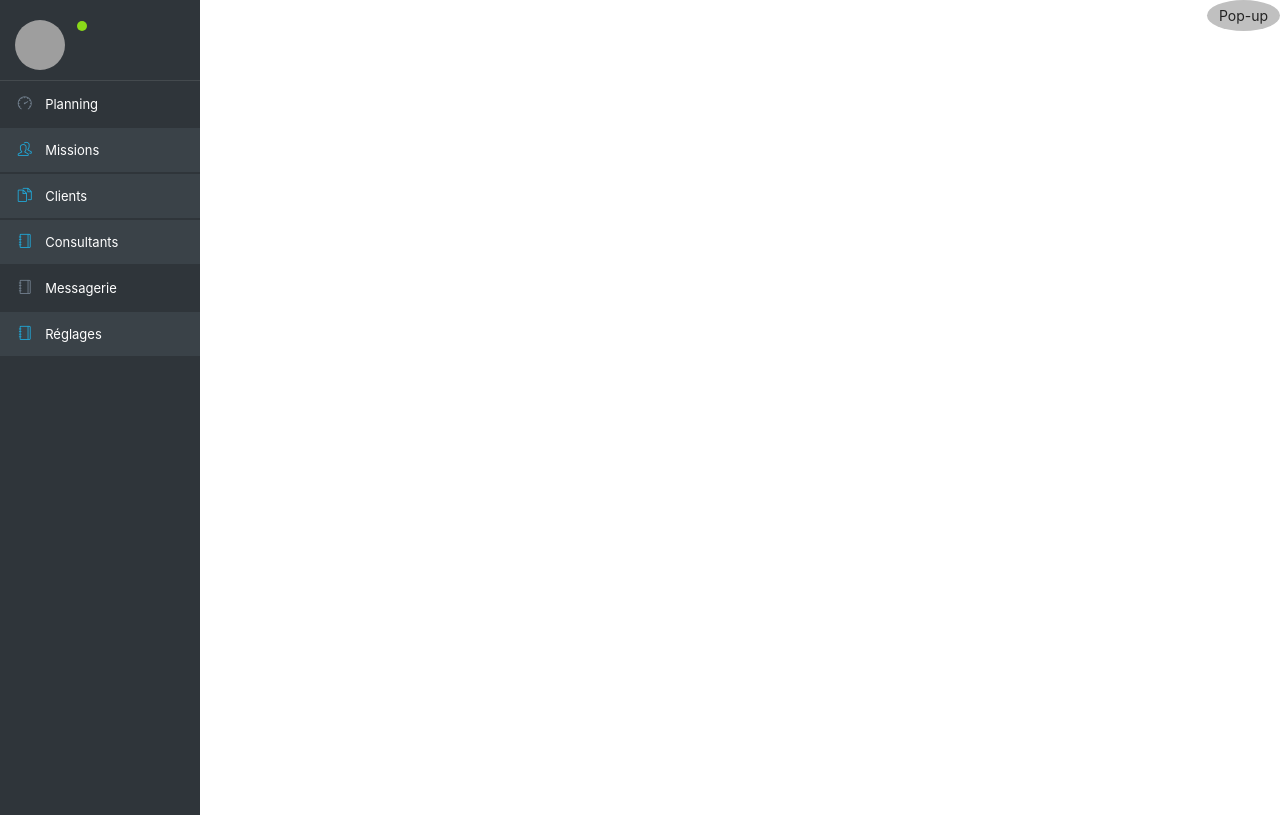
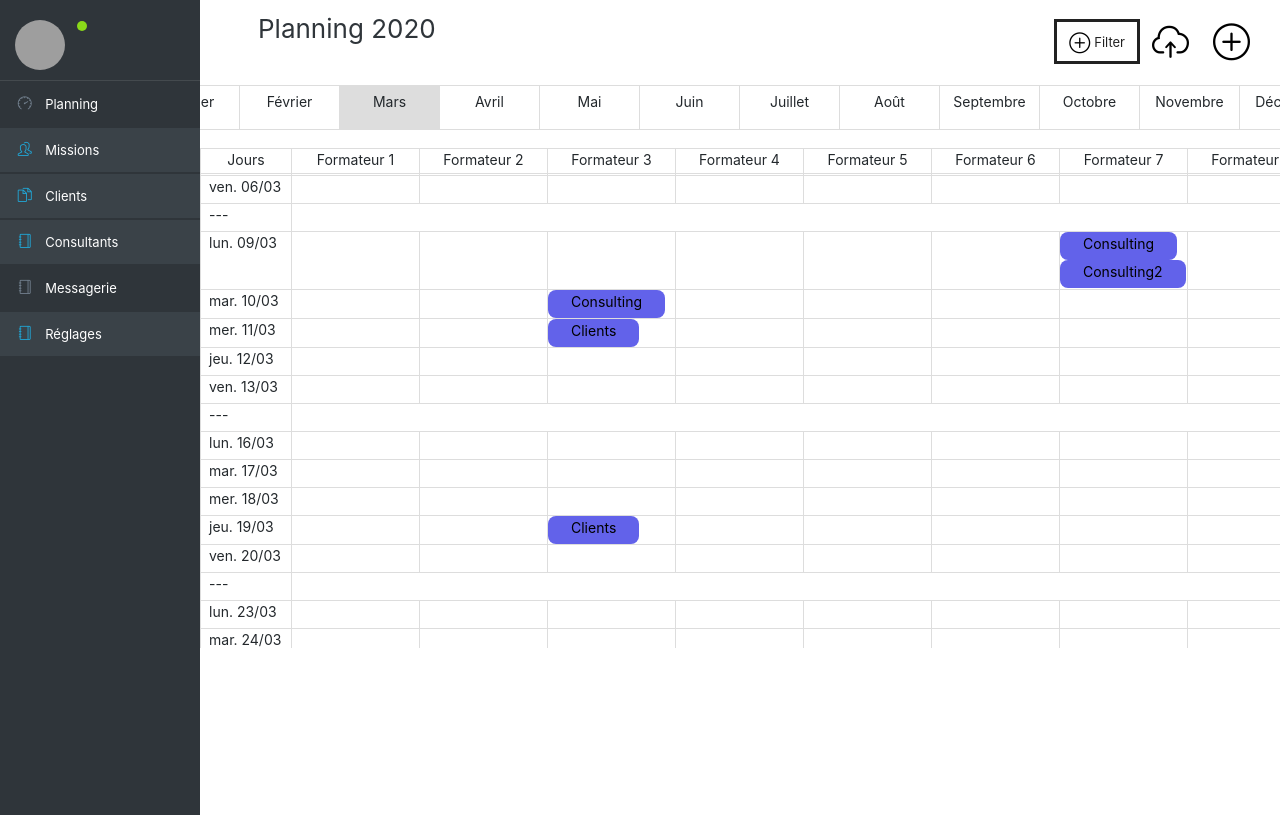
Before and after one commit to Pollo9/sherpa_consulting_planning_project, a Django app: page / in a window 1280 px wide. Shown: the part 55-870 px from the top of the page. Run offline with Django 3.2, Linux system fonts and the light colour scheme; data comes from the database, SQL or seed files in the repository; both versions use the stored data as it was after the commit; some libraries are stand-ins or nearby versions; grey boxes are pictures that could not be loaded.

Commit message:
last commit before new database
Signed-off-by: LucaSappey <lucas.sappey@yahoo.fr>

```diff
--- a/planning/forms.py
+++ b/planning/forms.py
@@ -1 +1,14 @@
 from django import forms
+import datetime
+from .models import *
+
+
+
+class DateInput(forms.DateInput):
+	input_type = 'datetime-local'
+
+class ajouter_missionForm(forms.Form):
+	nom = forms.CharField(label='nom', max_length=100)
+	description = forms.CharField(label='description', max_length=100)
+	formateur = forms.CharField(label='formateur', max_length=100)
+	date = forms.DateTimeField(initial=datetime.date.today, widget=DateInput)
--- a/planning/templates/planning.html
+++ b/planning/templates/planning.html
@@ -3,9 +3,6 @@
 
 {% block link %}
 <link href="{% static 'planning/css/planning.css' %}" rel="stylesheet">
-<link href="{% static 'planning/css/core/main.css' %}" rel="stylesheet" />
-<link href="{% static 'planning/css/daygrid/main.css' %}" rel="stylesheet" />
-<link href="{% static 'planning/css/timegrid/main.css' %}" rel="stylesheet" />
 {% endblock %}
 
 {% block content %}
@@ -47,11 +44,11 @@
 					</a>
 				</li>
 				<li class="titre_buttons">
-					<a href="#" data-toggle="modal" data-target="#terms-txt" style="cursor: pointer;float: right;color: #222;padding: 5px 12px 5px 12px;border-radius: 100%;"><em style="color: black;font-size: 37px;" class="icon-cloud-upload"></em>
+					<a href="#" data-toggle="modal" data-target="#terms-txt2" style="cursor: pointer;float: right;color: #222;padding: 5px 12px 5px 12px;border-radius: 100%;"><em style="color: black;font-size: 37px;" class="icon-cloud-upload"></em>
 					</a>
 				</li>
 				<li class="titre_buttons">
-					<a href="#" data-toggle="modal" data-target="#terms-txt" style="cursor: pointer;float: right;color: #222;padding: 5px 12px 5px 12px;border-radius: 100%;"><em style="color: black;font-size: 37px;" class="icon-plus"></em>
+					<a href="#" data-toggle="modal" data-target="#add_mission" style="cursor: pointer;float: right;color: #222;padding: 5px 12px 5px 12px;border-radius: 100%;"><em style="color: black;font-size: 37px;" class="icon-plus"></em>
 					</a>
 				</li>
 			</span>
@@ -146,33 +143,54 @@
 </section>
 
 <!-- forme d'une mission dans le planning -->
-<!-- <button id="1-17/2" class="missions" data-toggle="modal" data-target="#terms-txt"> Lorem Ipsum </button> -->
+<!-- <button class="missions" data-toggle="modal" data-target="#terms-txt"> Lorem Ipsum </button> -->
 
 
 <!-- Template de la pop-up -->
 <i class="icone-plus"></i>
-<div class="modal fade" id="terms-txt" tabindex="-1" role="dialog" aria-labelledby="termsLabel" aria-hidden="true">
+<div class="modal fade" id="add_mission" tabindex="-1" role="dialog" aria-labelledby="termsLabel" aria-hidden="true">
 	<div class="modal-dialog modal-dialog-centered">
 		<div class="modal-content">
 			<div class="modal-header">
-				<h4 class="modal-title" id="termsLabel">Les détails de la simulation</h4>
+				<h4 class="modal-title" id="termsLabel">Ajouter une mission</h4>
 				<button type="button" class="close" data-dismiss="modal" aria-hidden="true">&times;</button>
 			</div>
 			<div class="modal-body">
-				<p>Prix du/des produit(s) TTC: <b style="float: right;">{{prix_total_projet_sans_aide}}€</b></p>
-				{% if prime_cdp != 0 %}
-				<p>Déduction de l'aides CoupDepouce: <b style="float: right;color: #155724">- {{prime_cdp}}€</b></p>
-				<p style="font-size: 10px;margin-top: -25px;"><b>*Directement déduite du devis.</b></p>
-				{% endif %}
-				<hr>
-				<p>Total TTC sur le bon de commande: <b style="float: right;">{{prix_avec_aide_et_suplement}}€</b></p>
-				{% if prime_mpr != 0 %}
-				<hr>
-				<p>Éligible à l'aide MaPrimeRénov : <b style="float: right;color: #155724">- {{prime_mpr}}€</b></p>
-				<p style="font-size: 10px;margin-top: -25px;">Site : <a href="https://www.maprimerenov.gouv.fr/">www.maprimerenov.gouv.fr</a></p>
-				{% endif %}
-				<hr>
-				<p>Total TTC après déduction des aides: <b style="float: right;">{{prix_total}}€</b></p>
+				<!-- <form class="add_form" method="post" action="{% url 'planning' %}"> {% csrf_token %}
+					<label>Titre</label>
+					<input type="text" name="titre" id="titre_mission">
+
+					<label>Consultant</label>
+					<input type="consultant" name="consultant" id="consultant_mission">
+
+					<label>Date</label>
+					<input type="date" name="date" id="date_mission" value="{% now 'Y-m-d' %}">
+					<input type="submit" name="ajouter_mission" value="Ajouter">
+				</form> -->
+				<!-- <form action="{% url 'planning' %}" method="post" enctype="multipart/form-data">
+				    {% csrf_token %}
+				    {{ form.as_p }}
+				    <input type="submit" name="ajouter_mission" value="Submit">
+				</form> -->
+				<form action="{% url 'planning' %}" method="post" enctype="multipart/form-data">
+				    {% csrf_token %}
+				    <p>
+				    	<label for="id_nom">Nom&nbsp;:</label>
+				    	<input type="text" name="nom" value=" " maxlength="400" required="" id="id_nom">
+				    </p>
+					<p>
+						<label for="id_description">Description&nbsp;:</label> <textarea name="description" required="" rows="10" id="id_description" cols="40" style="margin-top: 2px; margin-bottom: 2px; height: 137px;"></textarea></p>
+					<p>
+						<label for="id_formateur">Formateur&nbsp;:</label>
+						<input type="text" name="formateur" value=" " maxlength="400" required="" id="id_formateur">
+					</p>
+					<p>
+						<label for="id_date">Date d'envoi&nbsp;:</label>
+						<input type="datetime-local" name="date" required="" id="id_date">
+					</p>
+
+					<input type="submit" name="ajouter_mission" value="Submit">
+				</form>
 			</div>
 			<div class="modal-footer">
 				<button type="button" class="btn_1" data-dismiss="modal">Fermer</button>
@@ -181,6 +199,7 @@
 
 	</div>
 </div>
+
 
 {% endblock %}
 
@@ -196,7 +215,7 @@
 
 	// permet le fonctionnement de la fonction "on arrive sur ojd quand on charge la page"
 	let jours_lettres_ojd = moment().format("ddd");
-	var today = -2;
+	var today = -1;
 
 	if(jours_lettres_ojd[0] == 's') // si on est samedi on avance de 2 jours pour afficher lundi qui arrive
 		today -= 1;
@@ -223,7 +242,7 @@
 	function loadTab(nombre_jours_affiches_passe, nombre_jours_affiches_futur){
 		for (let i = nombre_jours_affiches_passe ; i < nombre_jours_affiches_futur; i++) { // nombre de jours chargés
 
-			// incrémentation d'une ligne (de cases)
+			// PARENTS D'UNE LIGNE -> ON Y FOUT LES CASES APRES
 			var parent_line_grid = [`<div class="line_grids" id="line_grids` + i + `"></div>`];
 			parent_line_grid.push();
 			document.getElementById("grids").insertAdjacentHTML('beforeend', parent_line_grid);
@@ -231,29 +250,94 @@
 			// variables pour les dates
 		  	let jours_lettres = moment().add(i,'days').format("ddd"); // ex : lun.
 		  	let jours_chiffres = moment().add(i,'days').format("DD"); // 01,02,...,31
-		  	let mois = moment().add(i,'days').format("M"); // 1,2,...,12
-		  	let annee = moment().add(i,'days').format("YYYY"); // 1,2,...,12
+		  	let mois = moment().add(i,'days').format("MM"); // 01,02,...,12
+		  	let mois_one_num = moment().add(i,'days').format("M"); // 1,2,...,12
+		  	let annee = moment().add(i,'days').format("YYYY"); // 98,99,00,...,19,20
 
-		  	// incrémentation des cases dans une ligne
+		  	var nbr_missions = 0;
+		  	var nbr_mission_oneDay = 0;
+		  	var nbr_mission_oneDay_max = 0;
+		  	var date_mission_case = annee.toString() + '-'+  mois.toString() + '-' + jours_chiffres.toString();
+
+		  	var formateur_mission_bdd = "";
+		  	// on cherche a savoir le nbr de missions maximale contenu dans une journée pour adapter la taille des cases
 		  	{% for formateur in formateurs %}
-		  		var grid = [`<div class="grid" id="` + "{{ formateur.nom }}" + `-` + jours_lettres.toString() + `-` + jours_chiffres.toString() + `"><label style="opacity:0;">Invisible</label></div>`];
-				grid.push();
-				document.getElementById("line_grids" + i ).insertAdjacentHTML('beforeend', grid);
+		  		var formateur_mission_bdd = '';
+		  		{% for mission in missions %}
+		  			var date_heure_mission_bdd = "{{ mission.date }}"; // DATE + HEURE DE LA MISSION DANS LA BASE DE DONNEE (2020-02-26 17:30:00)
+		  			var date_mission_bdd = date_heure_mission_bdd.substring(0,10); //ON RECUPERE QUE LA DATE (2020-02-26)
+		  			var formateur_mission_case = "{{ formateur.nom }}";
+
+		  			if (date_mission_case == date_mission_bdd && ("{{ mission.formateur }}" == formateur_mission_bdd && formateur_mission_case == "{{ mission.formateur }}" || nbr_mission_oneDay == 0 && formateur_mission_case == "{{ mission.formateur }}")) {
+						nbr_mission_oneDay += 1;
+					}
+					formateur_mission_bdd = "{{ mission.formateur }}";
+				{% endfor %}
+				nbr_mission_oneDay_max = Math.max(nbr_mission_oneDay, nbr_mission_oneDay_max);
+				nbr_mission_oneDay = 0;
+
 			{% endfor %}
 
 
+			var height_ligne = nbr_mission_oneDay_max * 28 + nbr_mission_oneDay_max;
+			if(nbr_mission_oneDay_max == 0 || nbr_mission_oneDay_max == 1)
+				height_ligne = 28 + nbr_mission_oneDay_max ;
+
+
+		  	// CASES DANS UNE LIGNE
+		  	{% for formateur in formateurs %}
+		  		var present = false;
+		  		var one_mission_grid = [];
+		  		{% for mission in missions %}
+
+		  			nbr_missions += 1; //fonction modifs mission
+		  			var date_mission_case = annee.toString() + '-'+  mois.toString() + '-' + jours_chiffres.toString(); // DATE DE LA LIGNE DU PLANING OU ON SE SITUE
+		  			var date_heure_mission_bdd = "{{ mission.date }}"; // DATE + HEURE DE LA MISSION DANS LA BASE DE DONNEE (2020-02-26 17:30:00)
+		  			var date_mission_bdd = date_heure_mission_bdd.substring(0,10); //ON RECUPERE QUE LA DATE (2020-02-26)
+
+		  			var formateur_mission_case = "{{ formateur.nom }}";
+		  			var formateur_mission_bdd = "{{ mission.formateur }}";
+		  			if (date_mission_case == date_mission_bdd && formateur_mission_case == formateur_mission_bdd) {
+						var present = true;
+						var nom_mission = "{{ mission.nom }}"; //PERMET D'AFFICHER LE NOM DE LA MISSION SUR LE PLANNING
+						var id_mission = "{{ mission.id }}"; //MODIFIER UNE MISSION
+						one_mission_grid.push([`<button draggable="true" id="mission_` + id_mission + `" class="missions" data-toggle="modal" data-target="#add_mission"> ` + nom_mission + ` </button>`]);
+					}
+
+				{% endfor %}
+				if (present) {
+					var id_grid = "{{ formateur.nom }}" + '/' + jours_chiffres.toString() + '/' + mois.toString()  + '/' + annee.toString();
+					var grid = [`<div class="grid" style="height:` + height_ligne + `px;" id="` + id_grid + `"></div>`];
+
+					grid.push();
+					document.getElementById("line_grids" + i ).insertAdjacentHTML('beforeend', grid);
+
+					for (let m = 0 ; m < one_mission_grid.length ; m++) {
+ 						document.getElementById(id_grid).insertAdjacentHTML('beforeend', one_mission_grid[m]);
+					}
+				}
+				else{
+					var grid = [`<div class="grid" style="height:` + height_ligne + `px;" id="` + "{{ formateur.nom }}" + `/` + jours_chiffres.toString() + `/` + mois.toString()  + `/` + annee.toString() + `"></div>`];
+					grid.push();
+					document.getElementById("line_grids" + i ).insertAdjacentHTML('beforeend', grid);
+				}
+
+			{% endfor %}
+
+
+			// CASES DATES GUAUCHES
 		  	month_j_moins1 = moment().add(i-1,'days').format("M"); // on recupère le mois du jour d'avant
 		  	month_j_moins3 = moment().add(i-3,'days').format("M"); // cas du lundi
-		  	if(month_j_moins1 != mois || jours_lettres[0] == 'l' && month_j_moins3 != mois){ // si le mois du jours d'avant est différent du jour même dans la var "mois" ou on est lundi est le vendredi avant le lundi est un mois différent
-				var new_code = [`<div id="mois_` + mois +  `" class="jours"><span class="texte_jours">` + jours_lettres.toString() +`   `  + jours_chiffres.toString() + "/"  + mois.toString() + `</span></div>`]; // on ajoute un id pour le fonctionnement du chgmt de mois lors du scroll
+		  	if(month_j_moins1 != mois_one_num || jours_lettres[0] == 'l' && month_j_moins3 != mois_one_num){ // si le mois du jours d'avant est différent du jour même dans la var "mois" ou on est lundi est le vendredi avant le lundi est un mois différent
+				var new_code = [`<div id="mois_` + mois_one_num +  `" class="jours" style="height:` + height_ligne + `px;"><span class="texte_jours">` + jours_lettres.toString() +`   `  + jours_chiffres.toString() + "/"  + mois_one_num.toString() + `</span></div>`]; // on ajoute un id pour le fonctionnement du chgmt de mois lors du scroll
 		  	}
 		  	else{
 		  		if(i == today){ // si on est au jour d'ojd, on le caractérise dans l'id (permet le fonctionnement de l'option "j'arrive sur ojd quand je charge la page")
-					var new_code = [`<div id="today" class="jours"><span class="texte_jours">` + jours_lettres.toString() +`   `  + jours_chiffres.toString() + "/"  + mois.toString() + `</span></div>`];
+					var new_code = [`<div id="today" class="jours" style="height:` + height_ligne + `px;"><span class="texte_jours">` + jours_lettres.toString() +`   `  + jours_chiffres.toString() + "/"  + mois.toString() + `</span></div>`];
 				}
 				else{
 				// Création et implémentation de la date (bord guauche du planning)
-		  		var new_code = [`<div class="jours"><span class="texte_jours">` + jours_lettres.toString() +`   `  + jours_chiffres.toString() + "/"  + mois.toString() + `</span></div>`];
+		  		var new_code = [`<div class="jours" style="height:` + height_ligne + `px;"><span class="texte_jours">` + jours_lettres.toString() +`   `  + jours_chiffres.toString() + "/"  + mois.toString() + `</span></div>`];
 				}
 		  	}
 
@@ -279,14 +363,13 @@
 				space_line.push();
 				document.getElementById("first_table").insertAdjacentHTML('beforeend',space_line);
 				i+=2; // pas de weekend donc on passe directement au lundi
-
 		  	}
 		}
 	}
 
 	var nombre_lignes_total = (-nombre_jours_affiches_passe) + nombre_jours_affiches_futur - nbre_weekend; // permet de calculer le nombre de lignes exact (en enlevant une ligne à chaque weekend, une ligne car on implémente une ligne vide)
+	loadTab(nombre_jours_affiches_passe, nombre_jours_affiches_futur); //on implemente le premier chargement du planning
 
-	loadTab(nombre_jours_affiches_passe, nombre_jours_affiches_futur); //on implemente le premier chargement du planning
 
 	function deleteFirstElements(){	// SUPPRESSION DE LA MOITIE DES PREMIERESCASES
 
@@ -299,13 +382,16 @@
 
 	}
 
-	//quand on atteint le bottom du scroll on charge les nouvelles données
+	//quand on atteint le bottom du scroll on charge les nouvelles données (suppression + ajout de lignes)
 	jQuery(function($) {
 		$('#table').on('scroll', function() {
 			if($(this).scrollTop() + $(this).innerHeight() >= $(this)[0].scrollHeight) {
 				deleteFirstElements();
 				var nbr = nombre_jours_affiches_futur + nombre_lignes_total / 2 + nbre_weekend;
 			    loadTab(nombre_jours_affiches_futur, nbr);
+			    nombre_jours_affiches_passe = nombre_jours_affiches_futur;
+			    nombre_jours_affiches_futur = nbr;
+			    nbre_weekend = 0;
 			}
 		})
 	});
@@ -314,11 +400,21 @@
 	$(window).bind('mousewheel', function(event) {
 		if (event.originalEvent.wheelDelta >= 0) { // scroll vers le haut (donc les dates descendent)
 
-		    console.log('Scroll up');
+		    // console.log('Scroll up');
 		    for (var i = 1; i <= 12 ; i++) {
+
 		    	var mois = document.getElementById("mois_" + i);
-		    	var div_top = document.getElementById("case_jours");
-		    	var offsetTop_mois = mois.offsetTop; // calcul la distance entre les haut du tableau et la mois visé
+		    	try {
+		    		var div_top = document.getElementById("case_jours");
+				  	var offsetTop_mois = mois.offsetTop; // calcul la distance entre les haut du tableau et la mois visé
+				}
+				catch(error) {
+				  	console.log("Ok");
+
+				  // expected output: ReferenceError: nonExistentFunction is not defined
+				  // Note - error messages will vary depending on browser
+				}
+
 		    	var offsetTop_top = div_top.offsetTop; // calcul la distance entre les haut du tableau et la case jours
 		    	var diff_bottom_top = offsetTop_mois - offsetTop_top;  // calcul de la distance entre la div visée et la case "Jours" (parait inutilie mais fait fonctionner le bail)
 				if (document.getElementById(i).className == "mois this_month" && diff_bottom_top > 300) {
@@ -334,11 +430,19 @@
 		}
 		else {	 // scroll vers le bas (donc les dates montent)
 
-		    console.log('Scroll down');
-		    for (var i = 1; i <= 12 ; i++) {
+		    // console.log('Scroll down');
+		    for (var i = 1 ; i <= 12 ; i++) {
 		    	var mois = document.getElementById("mois_" + i);
-		    	var div_top = document.getElementById("case_jours");
-		    	var offsetTop_mois = mois.offsetTop;
+		    	try {
+		    		var div_top = document.getElementById("case_jours");
+				  	var offsetTop_mois = mois.offsetTop; // calcul la distance entre les haut du tableau et la mois visé
+				}
+				catch(error) {
+					console.log("Ok");
+
+				  // expected output: ReferenceError: nonExistentFunction is not defined
+				  // Note - error messages will vary depending on browser
+				}
 		    	var offsetTop_top = div_top.offsetTop;
 		    	var diff_bottom_top = offsetTop_mois - offsetTop_top;  // calcul de la distance entre la div visée et la case "Jours"
 		    	if (diff_bottom_top  <= 300 && diff_bottom_top  > 0 && document.getElementById(i).className != "mois this_month") {
@@ -352,6 +456,8 @@
 	});
 
 
+
+
 	// lors du chargement de la page, on arrive directement sur le jour d'ojd
 	var today = document.getElementById("today"); // !!!!!! PROBLEME LE DIMANCHE OU QUAND TODAY + CHGM DE MOIS
   	today.scrollIntoView();
--- a/planning/urls.py
+++ b/planning/urls.py
@@ -2,7 +2,7 @@ from django.conf.urls import url
 from . import views
 
 urlpatterns = [
-	    url(r'^$', views.index, name='index'),
+	    url(r'^$', views.planning, name='planning'),
 	    url(r'^messagerie/$', views.messagerie, name='messagerie'),
 	    url(r'^messagerie/(?P<id>[0-9]+)-(?P<nom>[\w-]+)-(?P<all>[01])/$', views.messages, name='messages'),
 	    url(r'^sms/$', views.sms),
--- a/planning/views.py
+++ b/planning/views.py
@@ -6,6 +6,31 @@ from twilio.rest import Client
 from django_twilio.decorators import twilio_view
 from .models import *
 from planning.models import Bdd_consultants, Bdd_messages
+from .forms import *
+
+
+
+def planning(request):
+	formateurs = Bdd_formateurs.objects.all()
+	missions = Bdd_missions.objects.all()
+	if(request.method == 'POST' and 'ajouter_mission' in request.POST):
+
+		form = ajouter_missionForm(request.POST)
+		description = request.POST.get('description', '')
+		nom = request.POST.get('nom', '')
+		formateur = request.POST.get('formateur','')
+		date = request.POST.get('date','')
+		ajouter_obj = Bdd_missions(nom = nom, description = description, formateur = formateur, date = date)
+		ajouter_obj.save()
+		return HttpResponseRedirect('planning')
+
+	else:
+		form = ajouter_missionForm()
+	context = locals()
+	template = "planning.html"
+	return render(request, template, context)
+
+
 
 def index(request):
 	context = locals()
@@ -100,13 +125,3 @@ def sms(request):
 	m.envoyeur = e
 	m.receveur = r
 	m.save()
-
-
-
-def planning(request):
-	formateurs = Bdd_formateurs.objects.all()
-	missions = Bdd_missions.objects.all()
-
-	context = locals()
-	template = "planning.html"
-	return render(request,template,context)
```
Also changed, not shown: planning/models.py (+7 -4 lines), planning/static/planning/css/planning.css (+18 -1 lines), db.sqlite3, planning/migrations/0008_auto_20200304_1436.py (added), planning/migrations/0009_auto_20200304_1458.py (added), planning/migrations/0010_auto_20200305_1439.py (added), planning/migrations/0011_auto_20200305_2320.py (added), planning/migrations/0012_auto_20200305_2328.py (added), planning/migrations/0013_auto_20200306_1002.py (added), planning/migrations/0014_auto_20200306_1016.py (added).
